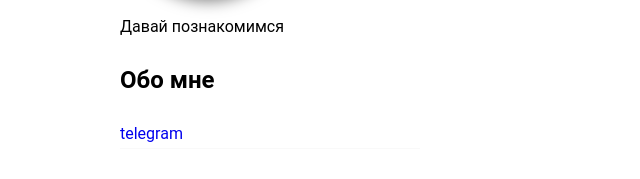
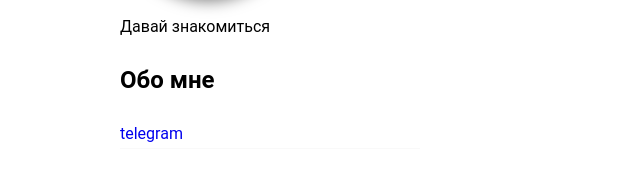
Before and after one commit to NastyaZimina-qa/cv, a plain HTML site: page index.html in a window 1280 px wide. Shown: the part 326-505 px from the top of the page, 0-640 px from the left. Drawn offline with Linux system fonts and the light colour scheme.

Commit message:
теперь знакомиться

```diff
--- a/index.html
+++ b/index.html
@@ -14,7 +14,7 @@
 			<img class="photo" src="me1.jpg" width="170" height="170" alt="фото">
 		</div>
 
-			<p>Давай познакомимся</p>
+			<p>Давай знакомиться</p>
 
 			<h2>Обо мне</h2>
 
```
